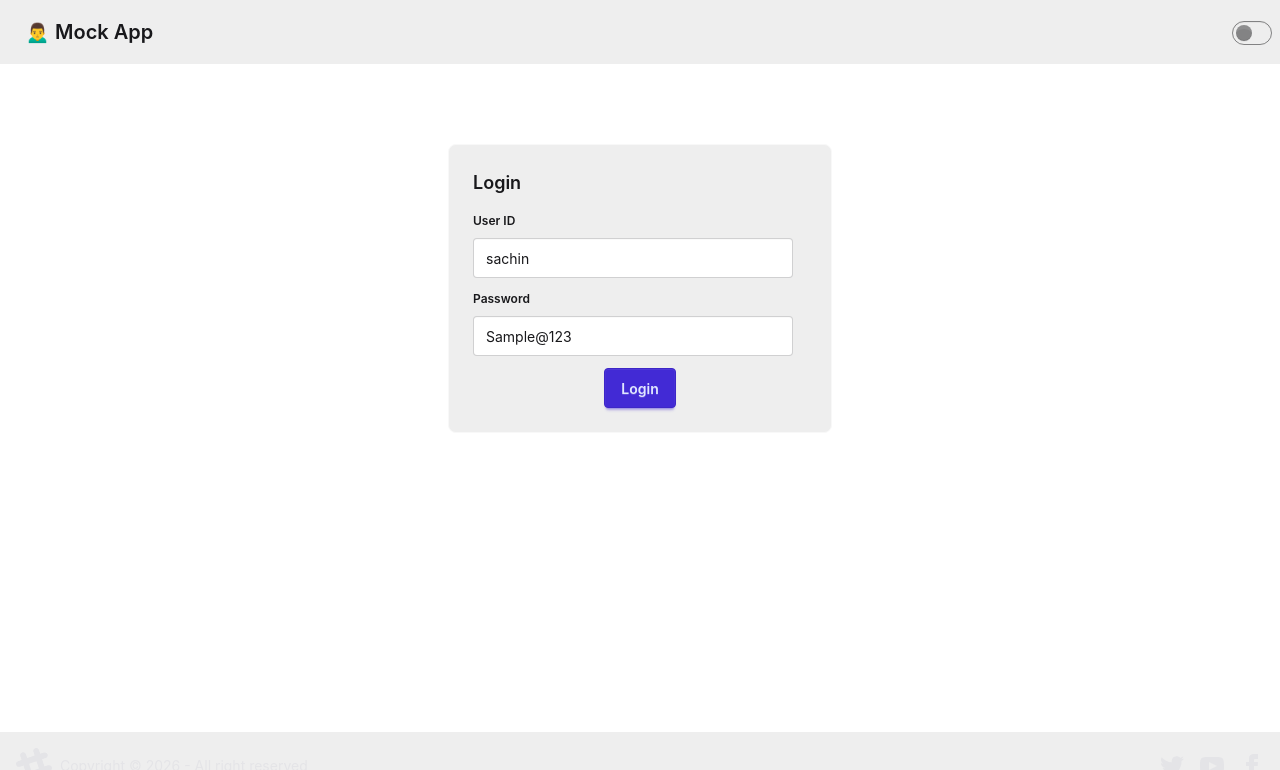
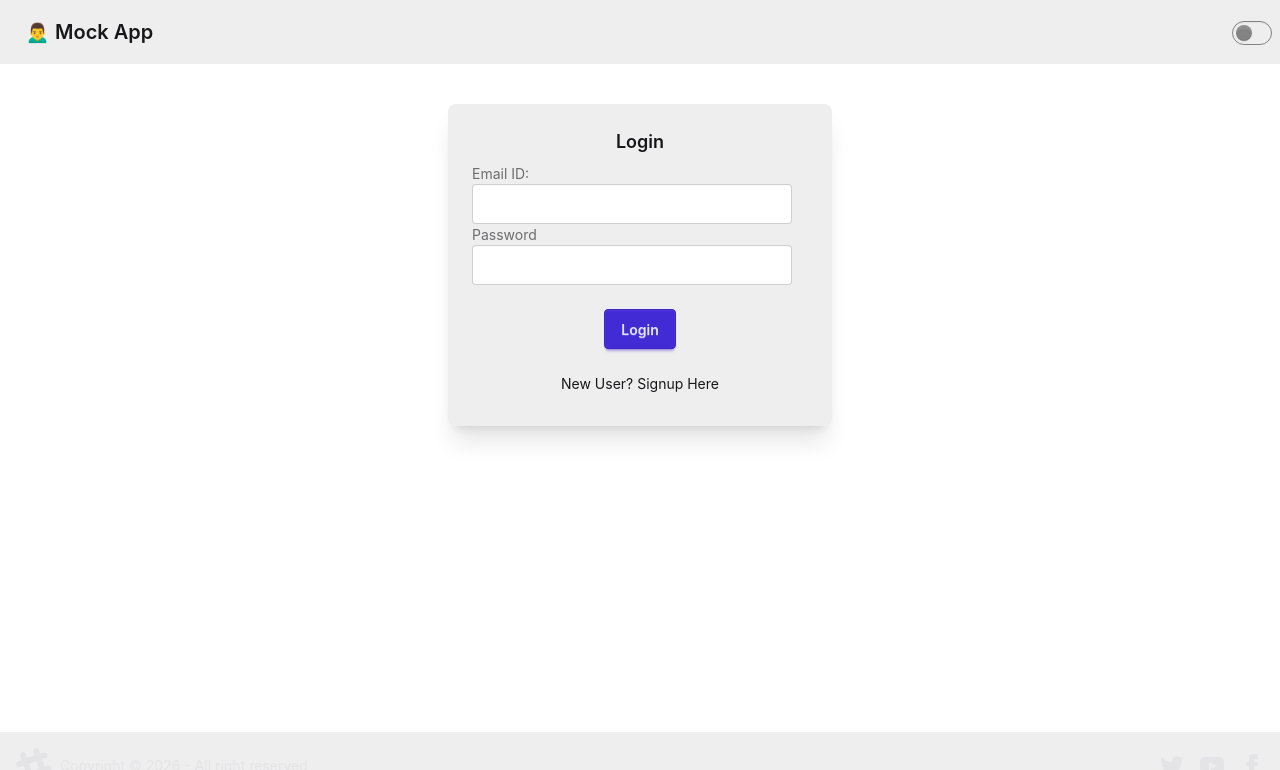
Before and after one commit to seetharampullela/mockDevTinder-web, a React (Vite) app: page /login in a window 1280 px wide. Shown: the top 770 px of the page. Built offline with nearby package versions, Linux system fonts and the light colour scheme; no server answers.

Commit message:
added signup form and few bugs

```diff
--- a/src/components/Login.jsx
+++ b/src/components/Login.jsx
@@ -1,4 +1,4 @@
-import React, { useState } from "react";
+import { useState } from "react";
 import axios from "axios";
 import { useDispatch } from "react-redux";
 import { addUser } from "../utils/userSlice";
@@ -6,68 +6,121 @@
 import { BASE_URL } from "../utils/constants";
 
 const Login = () => {
+  const [emailId, setEmailId] = useState("");
+  const [password, setPassword] = useState("");
+  const [firstName, setFirstName] = useState("");
+  const [lastName, setLastName] = useState("");
+  const [isLoginForm, setIsLoginForm] = useState(true);
+  const [error, setError] = useState("");
   const dispatch = useDispatch();
   const navigate = useNavigate();
-  const [state, setState] = useState({
-    userId: "sachin",
-    password: "Sample@123",
-  });
 
-  const onChange = (name, e) => {
-    setState((s) => ({ ...s, [name]: e.target.value }));
+  const handleLogin = async () => {
+    try {
+      const res = await axios.post(BASE_URL + `/login/${emailId}`, null, {
+        withCredentials: true,
+        headers: { password },
+      });
+      dispatch(addUser(res.data));
+      return navigate("/");
+    } catch (err) {
+      setError(err?.response?.data || "Something went wrong");
+    }
   };
 
-  const onLoginSubmit = async () => {
+  const handleSignUp = async () => {
     try {
-      const res = await axios.post(BASE_URL + `/login/${state.userId}`, null, {
-        headers: { password: state.password },
-        withCredentials: true,
-      });
-      dispatch(addUser(res.data));
-      if (res?.data) {
-        navigate("/");
-      }
+      const res = await axios.post(
+        BASE_URL + "/signup",
+        { firstName, lastName, emailId, password, loginId: firstName },
+        { withCredentials: true },
+      );
+      console.log("res", res);
+      dispatch(addUser(res.data.data));
+      return navigate("/profile");
     } catch (err) {
-      console.log("Login Failed ", err);
+      setError(err?.response?.data || "Something went wrong");
     }
   };
 
   return (
-    <div className="justify-items-center">
-      <div className="card card-border bg-base-300 w-96 m-20">
+    <div className="flex justify-center my-10">
+      <div className="card bg-base-300 w-96 shadow-xl">
         <div className="card-body">
-          <h2 className="card-title">Login</h2>
+          <h2 className="card-title justify-center">
+            {isLoginForm ? "Login" : "Sign Up"}
+          </h2>
           <div>
-            <fieldset className="fieldset">
-              <legend className="fieldset-legend">User ID</legend>
+            {!isLoginForm && (
+              <>
+                <label className="form-control w-full max-w-xs my-2">
+                  <div className="label">
+                    <span className="label-text">First Name</span>
+                  </div>
+                  <input
+                    type="text"
+                    value={firstName}
+                    className="input input-bordered w-full max-w-xs"
+                    onChange={(e) => setFirstName(e.target.value)}
+                  />
+                </label>
+                <label className="form-control w-full max-w-xs my-2">
+                  <div className="label">
+                    <span className="label-text">Last Name</span>
+                  </div>
+                  <input
+                    type="text"
+                    value={lastName}
+                    className="input input-bordered w-full max-w-xs"
+                    onChange={(e) => setLastName(e.target.value)}
+                  />
+                </label>
+              </>
+            )}
+            <label className="form-control w-full max-w-xs my-2">
+              <div className="label">
+                <span className="label-text">Email ID:</span>
+              </div>
               <input
                 type="text"
-                className="input"
-                placeholder="Type here"
-                value={state.userId}
-                onChange={(e) => onChange("userId", e)}
+                value={emailId}
+                className="input input-bordered w-full max-w-xs"
+                onChange={(e) => setEmailId(e.target.value)}
               />
-            </fieldset>
-            <fieldset className="fieldset">
-              <legend className="fieldset-legend">Password</legend>
+            </label>
+            <label className="form-control w-full max-w-xs my-2">
+              <div className="label">
+                <span className="label-text">Password</span>
+              </div>
               <input
-                type="text"
-                className="input"
-                placeholder="Type here"
-                value={state.password}
-                onChange={(e) => onChange("password", e)}
+                type="password"
+                value={password}
+                className="input input-bordered w-full max-w-xs"
+                onChange={(e) => setPassword(e.target.value)}
               />
-            </fieldset>
+            </label>
           </div>
-          <div className="card-actions justify-center">
-            <button className="btn btn-primary" onClick={onLoginSubmit}>
-              Login
+          <p className="text-red-500">{error}</p>
+          <div className="card-actions justify-center m-2">
+            <button
+              className="btn btn-primary"
+              onClick={isLoginForm ? handleLogin : handleSignUp}
+            >
+              {isLoginForm ? "Login" : "Sign Up"}
             </button>
           </div>
+
+          <p
+            className="m-auto cursor-pointer py-2"
+            onClick={() => setIsLoginForm((value) => !value)}
+          >
+            {isLoginForm
+              ? "New User? Signup Here"
+              : "Existing User? Login Here"}
+          </p>
         </div>
       </div>
     </div>
   );
 };
-
 export default Login;
```
